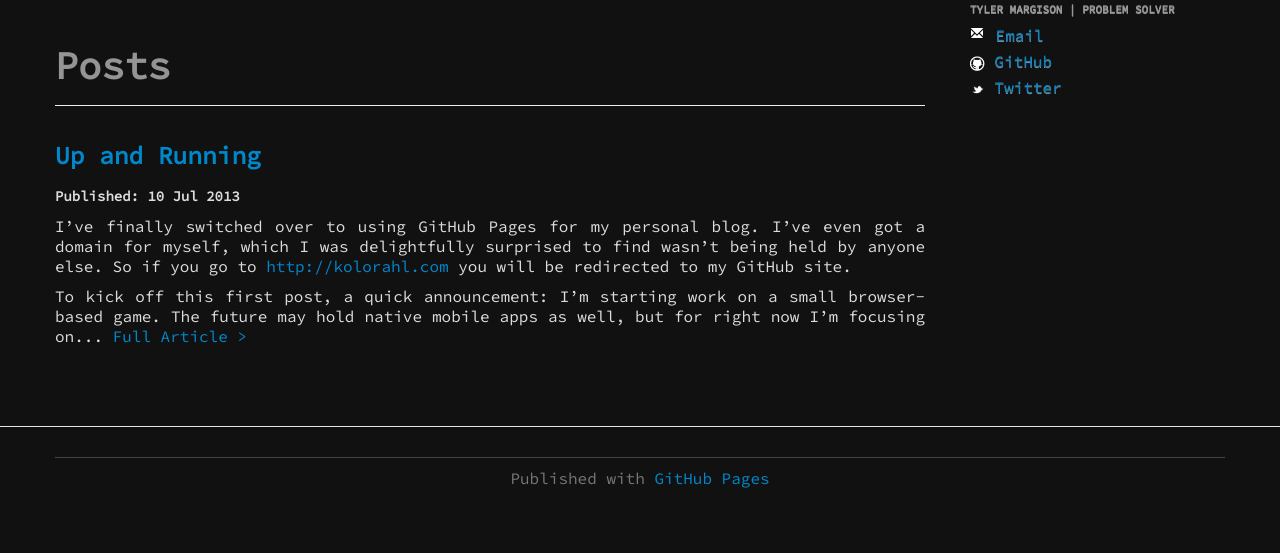
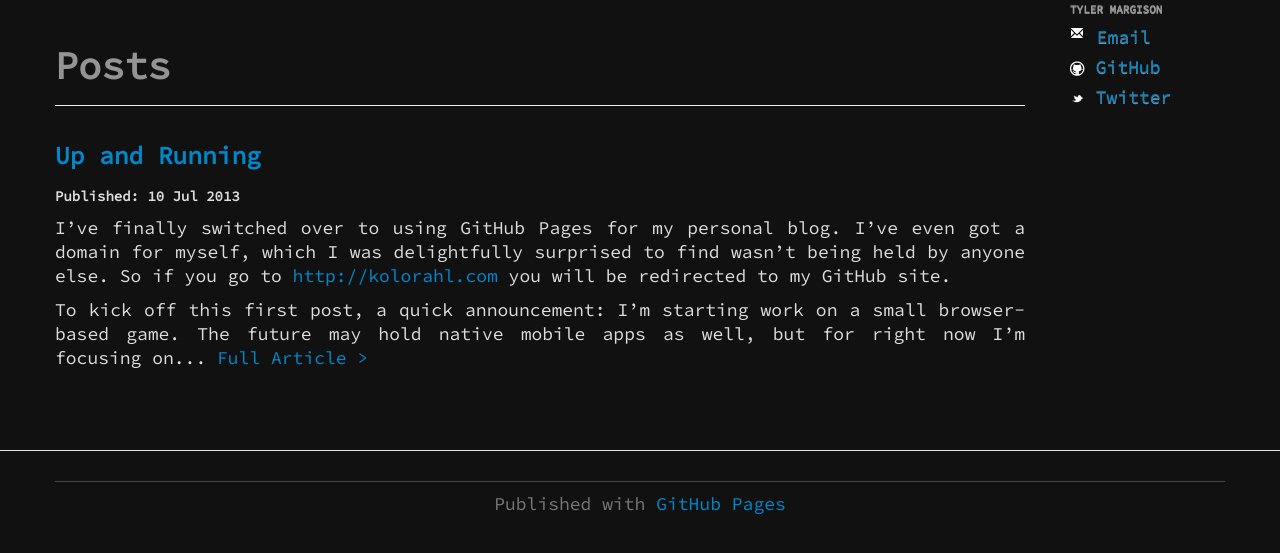
Before and after one commit to kolorahl/kolorahl.github.io, a Jekyll site: the page built from index.html, in a window 1280 px wide, cut to the strip 235-788 px from the top of the page. Built offline with Jekyll 4.4.1, drawn with Linux system fonts in a browser that asks for light colours; nearby versions of some CDN libraries; Markdown is read by kramdown in place of the engine named in the settings.

Commit message:
More betterer easy reading
- Increase font size again, 'cause why not
- Improve line height to match larger font sizes
- Fix code block fonts
- Adjust blockquote style slightly

```diff
--- a/_layouts/default.html
+++ b/_layouts/default.html
@@ -45,12 +45,12 @@
 
       <div class="container">
         <div class="row">
-          <div class="span9"> <!-- Main Content Below -->
+          <div class="span10"> <!-- Main Content Below -->
             {{ content }}
           </div> <!-- Main Content Above -->
-          <div class="span3">
+          <div class="span2">
             <ul class="nav nav-list affix-top">
-              <li class="nav-header">Tyler Margison | Problem Solver</li>
+              <li class="nav-header">Tyler Margison</li>
               <li><a href="mailto:kolorahl@gmail.com?subject=You+Are+So+Awesome" target="_blank">
                   <i class="icon-envelope icon-white"></i> Email
               </a></li>
--- a/css/blog.css
+++ b/css/blog.css
@@ -1,9 +1,14 @@
 html, body, .footer {
   color: #ddd;
   background-color: #111;
-  font-family: 'Source Code Pro', Arial, sans-serif;
-  font-size: 16px;
+  font-family: "Source Code Pro", Arial, sans-serif;
+  font-size: 18px;
+  line-height: 24px;
   text-align: justify;
+}
+
+li {
+  line-height: 24px;
 }
 
 body>.navbar {
@@ -36,5 +41,13 @@ section>.page-header {
 
 code {
   color: #00cc55;
+  font-family: "Source Code Pro", Monaco, Consolas, monospace;
+  font-size: 14px;
   background-color: #444;
 }
+
+blockquote {
+  padding: 0 0 0 15px;
+  margin: 20px 0 20px 20px;
+  border-left: 5px solid #eee;
+}
```
